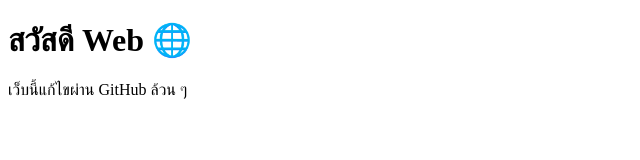
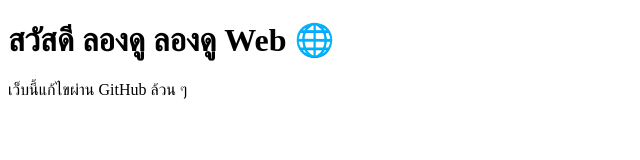
Before and after one commit to 5birdcu-ctrl/shopee-profit, a plain HTML site: page index.html in a window 1280 px wide. Shown: the whole page, without its empty margins (0-640 px from the left). Drawn offline with Linux system fonts and the light colour scheme.

Commit message:
Update index.html

```diff
--- a/index.html
+++ b/index.html
@@ -5,7 +5,7 @@
   <title>เว็บแรกของฉัน</title>
 </head>
 <body>
-  <h1>สวัสดี Web 🌐</h1>
+  <h1>สวัสดี ลองดู ลองดู Web 🌐</h1>
   <p>เว็บนี้แก้ไขผ่าน GitHub ล้วน ๆ</p>
 </body>
 </html>
```
